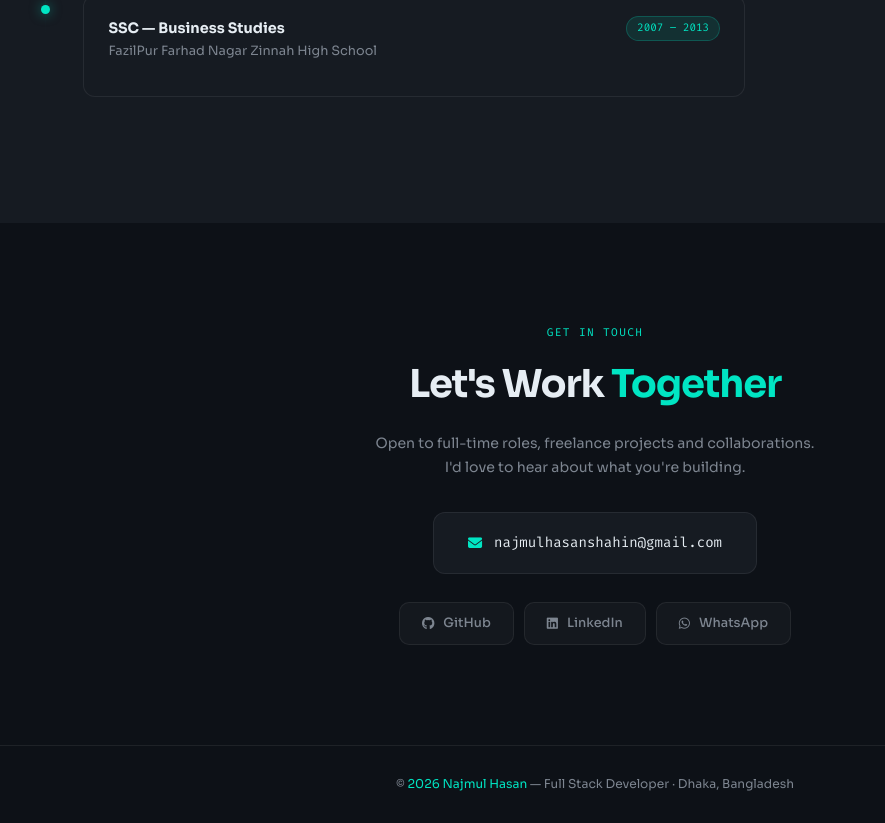
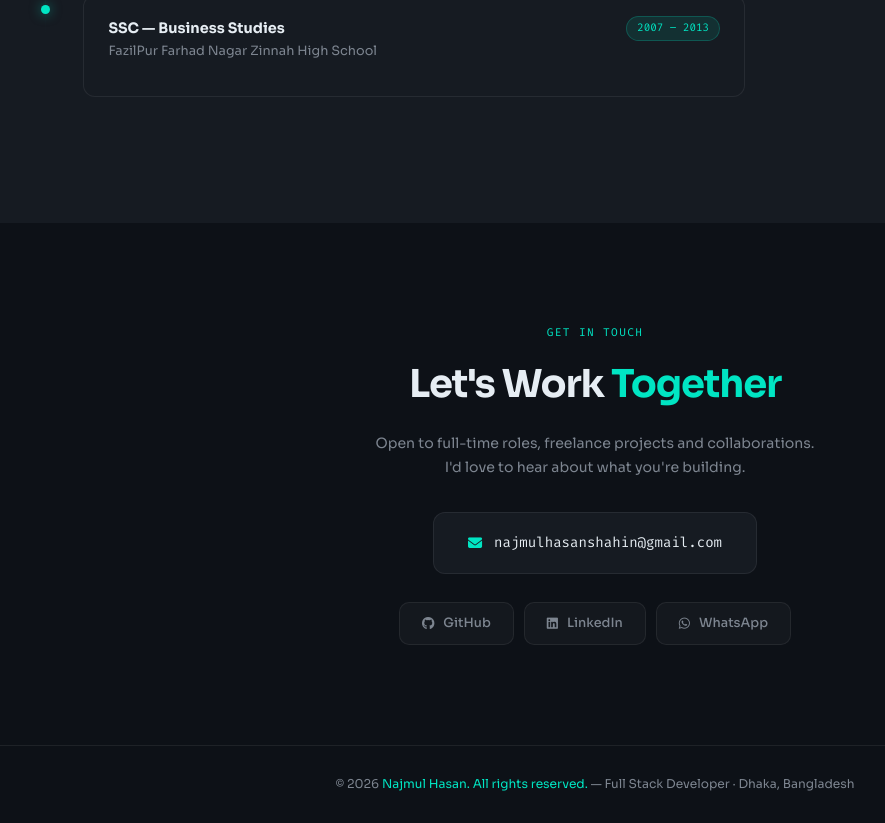
Before and after one commit to najmulcodes/najmul-portfolio, a Next.js app: page / in a window 1280 px wide. Shown: the part 4690-5513 px from the top of the page, without its empty margins (45-930 px from the left). Built offline with nearby package versions, Linux system fonts and the light colour scheme.

Commit message:
Fixed Final Code

```diff
--- a/app/page.js
+++ b/app/page.js
@@ -1,9 +1,10 @@
 "use client";
-import { useEffect, useRef } from "react";
+import { useEffect, useRef, useState } from "react";
 import Head from "next/head";
 
 export default function Portfolio() {
   const navRef = useRef(null);
+  const [year, setYear] = useState("");
 
   useEffect(() => {
     // ── Inject Google Fonts + FA ──────────────────────────────
@@ -17,9 +18,7 @@ export default function Portfolio() {
     fonts.href = "https://fonts.googleapis.com/css2?family=Fira+Code:wght@400;500;600&family=Space+Grotesk:wght@300;400;500;600;700&display=swap";
     document.head.appendChild(fonts);
 
-    // ── Year ──────────────────────────────────────────────────
-    const yr = document.getElementById("yr");
-    if (yr) yr.textContent = new Date().getFullYear();
+    setYear(new Date().getFullYear());
 
     // ── Navbar scroll ─────────────────────────────────────────
     const navbar = navRef.current;
@@ -580,7 +579,7 @@ export default function Portfolio() {
 
       {/* FOOTER */}
       <footer className="p-footer">
-        <p>© <span id="yr" /> <span>Najmul Hasan</span> — Full Stack Developer · Dhaka, Bangladesh</p>
+        <p>© {year} <span>Najmul Hasan. All rights reserved.</span> — Full Stack Developer · Dhaka, Bangladesh</p>
       </footer>
     </>
   );
```
